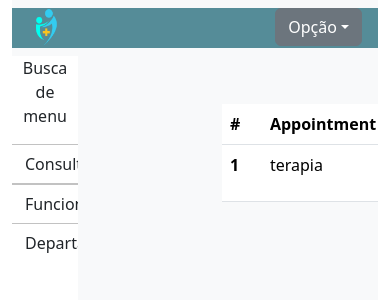
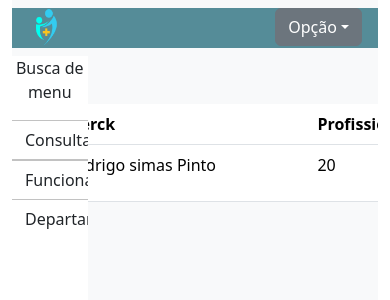
Before and after one commit to luizdaviDL/Ophthalmological_system, a React (Vite) app in the folder front2/app/: page / in a window 390 px wide. Shown: the top 300 px of the page. Built offline with nearby package versions, Linux system fonts and the light colour scheme.

Commit message:
ajuste responsividad3

```diff
--- a/front2/app/src/pages/TemplatApp.jsx
+++ b/front2/app/src/pages/TemplatApp.jsx
@@ -34,7 +34,7 @@ function TemplatApp({typeUSer}) {
                         <button className="btn btn-secondary dropdown-toggle" type="button" data-bs-toggle="dropdown" aria-expanded="false">
                             Opção
                         </button>
-                        <ul className="dropdown-menu">
+                        <ul className="dropdown-menu dropdown-menu-end" style={{ direction: 'rtl' }} >
                             <li><a className="dropdown-item" href="#">Action</a></li>
                             <li><a className="dropdown-item" href="#">Action two</a></li>
                             <li><a className="dropdown-item" href="#">Action three</a></li>
@@ -53,7 +53,7 @@ function TemplatApp({typeUSer}) {
                 </div>
 
                 {/* Usando flex-grow-1 para que este div ocupe o espaço restante */}
-                <div id="bysideBody" className="bg-light flex-grow-1" style={{ overflowY: "auto" }}>
+                <div id="bysideBody" className="bg-light flex-grow-1" style={{ overflowY: "auto", display:"flex", justifyContent:"center" }}>
                     <Outlet />
                 </div>
             </div>
--- a/front2/app/src/pages/admin/BodyAppointmentsAdm.jsx
+++ b/front2/app/src/pages/admin/BodyAppointmentsAdm.jsx
@@ -2,7 +2,7 @@ import React from 'react'
 
 const BodyAppointmentsAdm = () => {
   return (
-    <div style={{width: "50rem", marginLeft:"9rem", marginTop:"3rem"}}>
+    <div style={{width: "50rem", marginTop:"3rem"}}>
 
         <table class="table" style={{width: "50rem"}}>
             <thead>
--- a/front2/app/src/pages/admin/appointment/Register.jsx
+++ b/front2/app/src/pages/admin/appointment/Register.jsx
@@ -41,7 +41,7 @@ const Register = () => {
 
     return (
         <div>
-            <div style={{ background: "rgb(255, 255, 255)", width: "50rem", marginLeft: "6rem", marginTop: "5rem", display: "flex", gap: "6rem", justifyContent: "center", paddingTop: "2rem", boxShadow: "0 4px 8px rgba(0, 0, 0, 0.2)" }}>
+            <div style={{ background: "rgb(255, 255, 255)", width: "50rem", marginTop: "5rem", display: "flex", gap: "6rem", justifyContent: "center", paddingTop: "2rem", boxShadow: "0 4px 8px rgba(0, 0, 0, 0.2)" }}>
                 <div>
                     <div className="mb-3">
                         <label htmlFor="exampleFormControlInput1" className="form-label">Nome</label>
```
